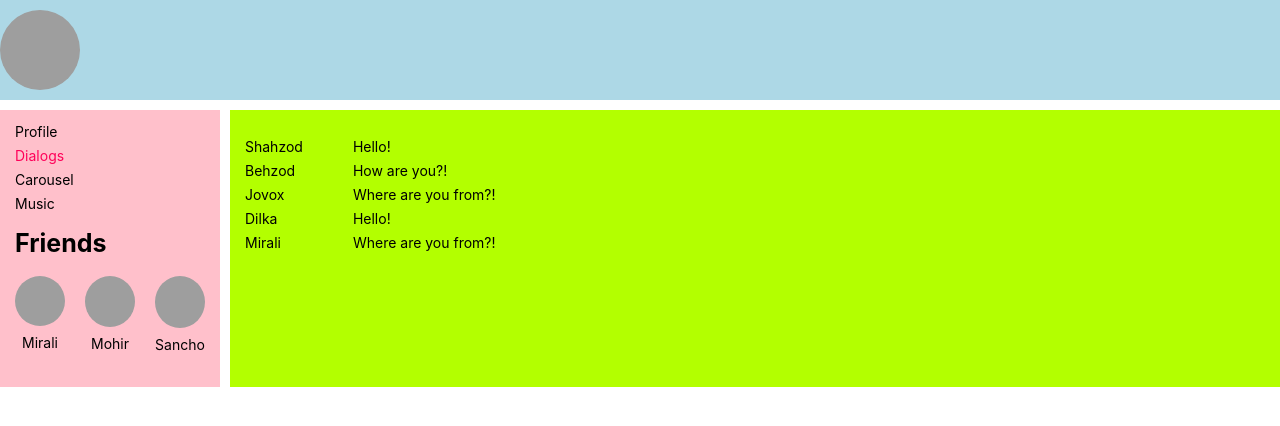
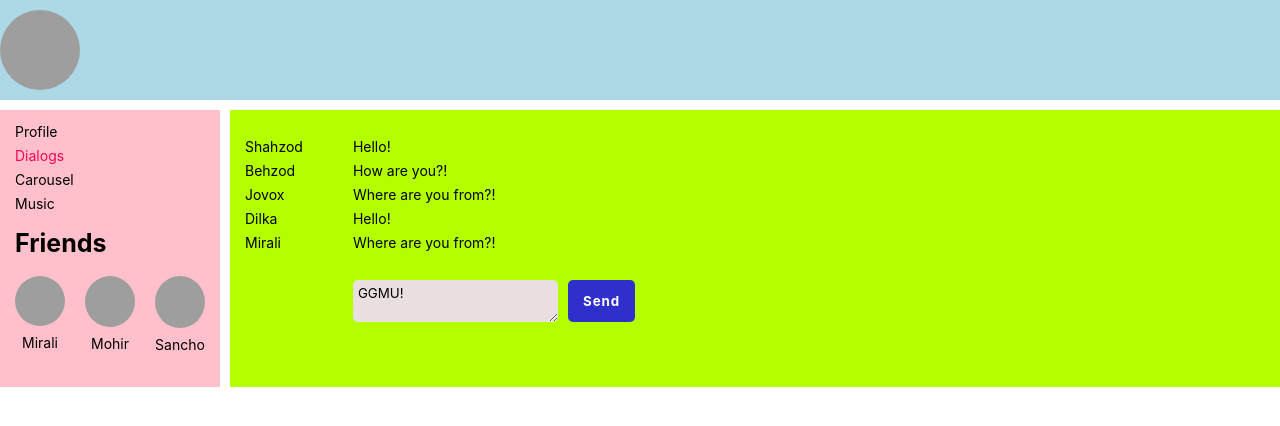
Before and after one commit to ShokhrookhR/app1, a React (Create React App) app: page /dialogs in a window 1280 px wide. Shown: the top 426 px of the page. Built offline with nearby package versions, Linux system fonts and the light colour scheme; grey boxes are pictures that could not be loaded.

Commit message:
Add Message

```diff
--- a/src/App.js
+++ b/src/App.js
@@ -26,7 +26,10 @@ function App(props) {
                 />
               }
             />
-            <Route path="/dialogs/*" element={<Dialogs state={props.state.dialogPage} />} />
+            <Route
+              path="/dialogs/*"
+              element={<Dialogs state={props.state.dialogPage} dispatch={props.dispatch} />}
+            />
             <Route path="/carousel/*" element={<Carousel />} />
           </Routes>
         </div>
--- a/src/components/Dialogs/Dialogs.js
+++ b/src/components/Dialogs/Dialogs.js
@@ -1,61 +1,51 @@
 import React from 'react';
 import { NavLink } from 'react-router-dom';
+import { addMessageActionCreator, updateMessageActionCreator } from '../State/store';
 import DialogItem from './DialogItems/DialogItem';
 import s from './Dialogs.module.css';
 
 const Message = (props) => {
   return <div className={s.messages}>{props.message}</div>;
 };
-// const users = [
-//   {
-//     name: 'Shahzod',
-//     id: 1,
-//     age: 25,
-//   },
-//   {
-//     name: 'Behzod',
-//     id: 2,
-//     age: 25,
-//   },
-//   {
-//     name: 'Jovox',
-//     id: 3,
-//     age: 25,
-//   },
-//   {
-//     name: 'Dilka',
-//     id: 4,
-//     age: 25,
-//   },
-//   {
-//     name: 'Mirali',
-//     id: 5,
-//     age: 25,
-//   },
-// ];
-// const messages = [
-//   { message: 'Hello!' },
-//   { message: 'How are you?!' },
-//   { message: 'Where are you from?!' },
-//   { message: 'Hello!' },
-//   { message: 'Where are you from?!' },
-
-// ];
 
 function Dialogs(props) {
+  let newRef = React.createRef();
+  let addMessage = () => {
+    let text = newRef.current.value;
+    if (props.state.newMessageBody) {
+      props.dispatch(addMessageActionCreator(text));
+    }
+    // alert(text);
+  };
+  let updateMessageText = () => {
+    let text = newRef.current.value;
+    props.dispatch(updateMessageActionCreator(text));
+  };
   return (
     <div className={s.dialogs}>
       <div className={s.container}>
         <div className={s.body}>
+          <div className={s.row}>
             <div className={s.dialogItems}>
               {props.state.users.map((e) => (
                 <DialogItem name={e.name} id={e.id} />
               ))}
             </div>
             <div className={s.messages}>
+              <div className={s.messageItems}>
                 {props.state.messages.map((e) => (
                   <Message message={e.message} />
                 ))}
+              </div>
+
+              <div className={s.btns}>
+                <textarea
+                  ref={newRef}
+                  onChange={updateMessageText}
+                  value={props.state.newMessageBody}></textarea>
+                <button onClick={addMessage}>Send</button>
+              </div>
+            </div>
           </div>
         </div>
       </div>
--- a/src/components/Dialogs/Dialogs.module.css
+++ b/src/components/Dialogs/Dialogs.module.css
@@ -1,13 +1,55 @@
+.dialogs{
+
+}
 .body{
+
+}
+.row{
 	padding: 30px 15px;
 
 	display: flex;
 	gap: 50px;
 
+
 }
 .dialogItems>:not(:last-child){
 	margin: 0px 0px 10px 0px;
 }
-.messages>:not(:last-child){
+.messages{
+	display: flex;
+	flex-direction: column;
+
+}
+.messageItems>:not(:last-child){
 	margin: 0px 0px 10px 0px;
 }
+.messageItems{
+	flex: 1 1 auto;
+	margin: 0px 0px 30px 0px;
+
+}
+.btns{
+
+	display: flex;
+	justify-self: end;
+	gap: 10px;
+
+
+
+}
+.btns button{
+	display: flex;
+	justify-content: center;
+	align-items: center;
+	padding: 10px 15px;
+	background-color: rgb(47, 47, 203);
+	color: #ffffff;
+	border-radius: 5px;
+	font-weight: 700;
+	letter-spacing: 1px;
+}
+.btns textarea{
+	border-radius: 5px;
+	padding: 5px;
+	background-color: #E9DFDFFF;
+}
--- a/src/components/State/store.js
+++ b/src/components/State/store.js
@@ -1,8 +1,7 @@
-// let rerender = () => {
-//   console.log('Hi!');
-// };
 const ADD_POST = 'ADD-POST';
 const UPDATE_POST_TEXT = 'UPDATE-POST-TEXT';
+const ADD_MESSAGE = 'ADD-MESSAGE';
+const UPDATE_MESSAGE_TEXT = 'UPDATE-MESSAGE-TEXT';
 
 let store = {
   _state: {
@@ -26,7 +25,7 @@ let store = {
       ],
     },
     profilePage: {
-      newPostText: 'assa',
+      newPostText: 'GGMU!',
       posts: [
         {
           id: 1,
@@ -74,17 +73,21 @@ let store = {
         },
       ],
       messages: [
-        { message: 'Hello!' },
-        { message: 'How are you?!' },
-        { message: 'Where are you from?!' },
-        { message: 'Hello!' },
-        { message: 'Where are you from?!' },
+        { id: 1, message: 'Hello!' },
+        { id: 1, message: 'How are you?!' },
+        { id: 1, message: 'Where are you from?!' },
+        { id: 1, message: 'Hello!' },
+        { id: 1, message: 'Where are you from?!' },
       ],
+      newMessageBody: 'GGMU!',
     },
   },
-  _rerender() {
-    console.log('Hi!');
-  },
+  // addMessage(newText){
+  //   let newMessage={message:newText}
+  //   this._state.dialogPage.messages.push(newMessage);
+  //   this._rerender(this._state);
+  // },
+  _rerender() {},
   getState() {
     return this._state;
   },
@@ -120,6 +123,14 @@ let store = {
       this._state.profilePage.newPostText = action.textPost;
 
       this._rerender(this._state);
+    } else if (action.type === ADD_MESSAGE) {
+      let newMessage = { id: Date.now(), message: action.textMessage };
+      this._state.dialogPage.messages.push(newMessage);
+      this._state.dialogPage.newMessageBody = '';
+      this._rerender(this._state);
+    } else if (action.type === UPDATE_MESSAGE_TEXT) {
+      this._state.dialogPage.newMessageBody = action.textMessage;
+      this._rerender(this._state);
     }
   },
 };
@@ -135,5 +146,17 @@ export const updatePostTextActionCreator = (text) => {
     textPost: text,
   };
 };
+export const addMessageActionCreator = (text) => {
+  return {
+    type: ADD_MESSAGE,
+    textMessage: text,
+  };
+};
+export const updateMessageActionCreator = (text) => {
+  return {
+    type: UPDATE_MESSAGE_TEXT,
+    textMessage: text,
+  };
+};
 window.store = store;
 export default store;
```
Lines whose indentation alone changed are shown as unchanged.
